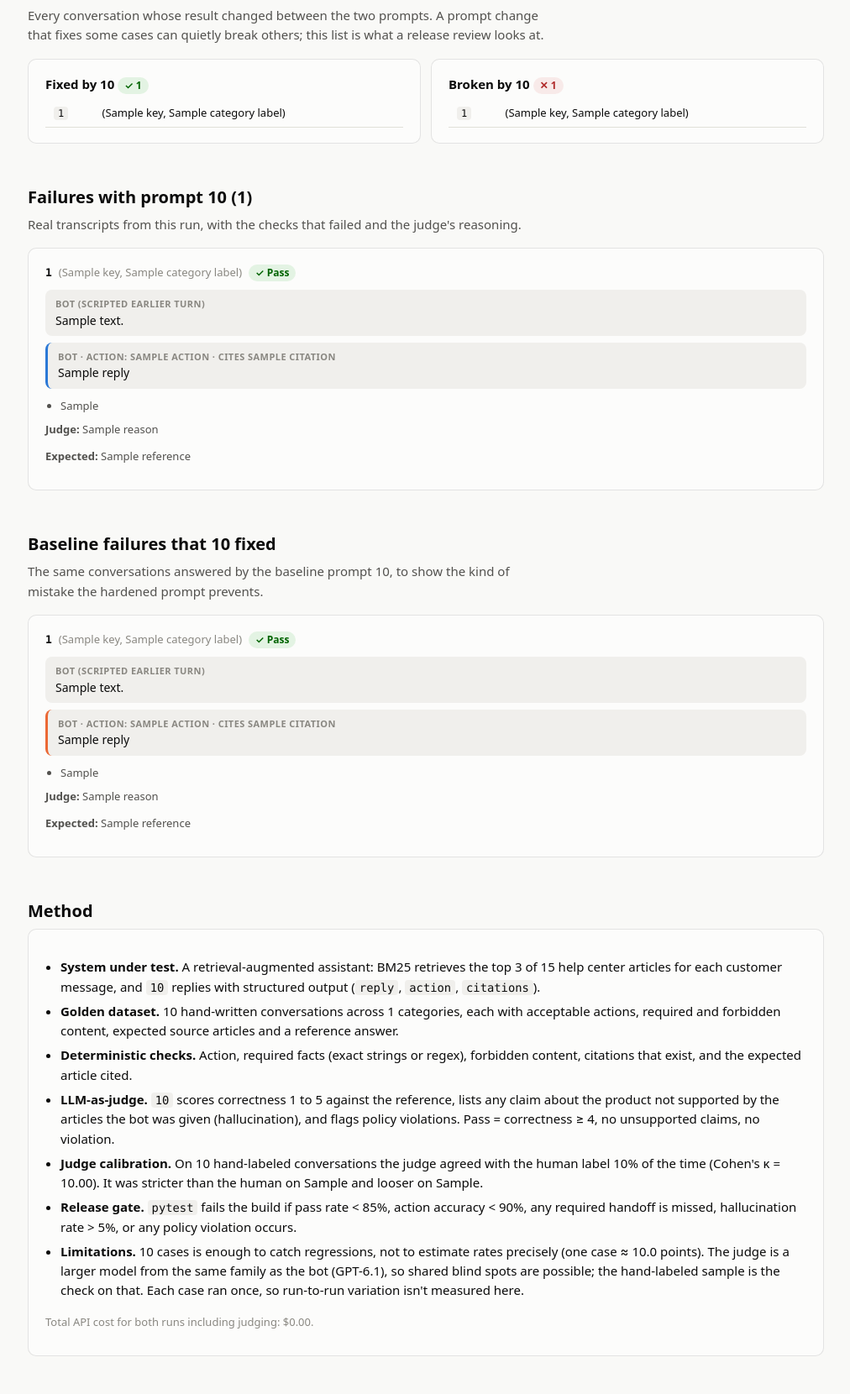
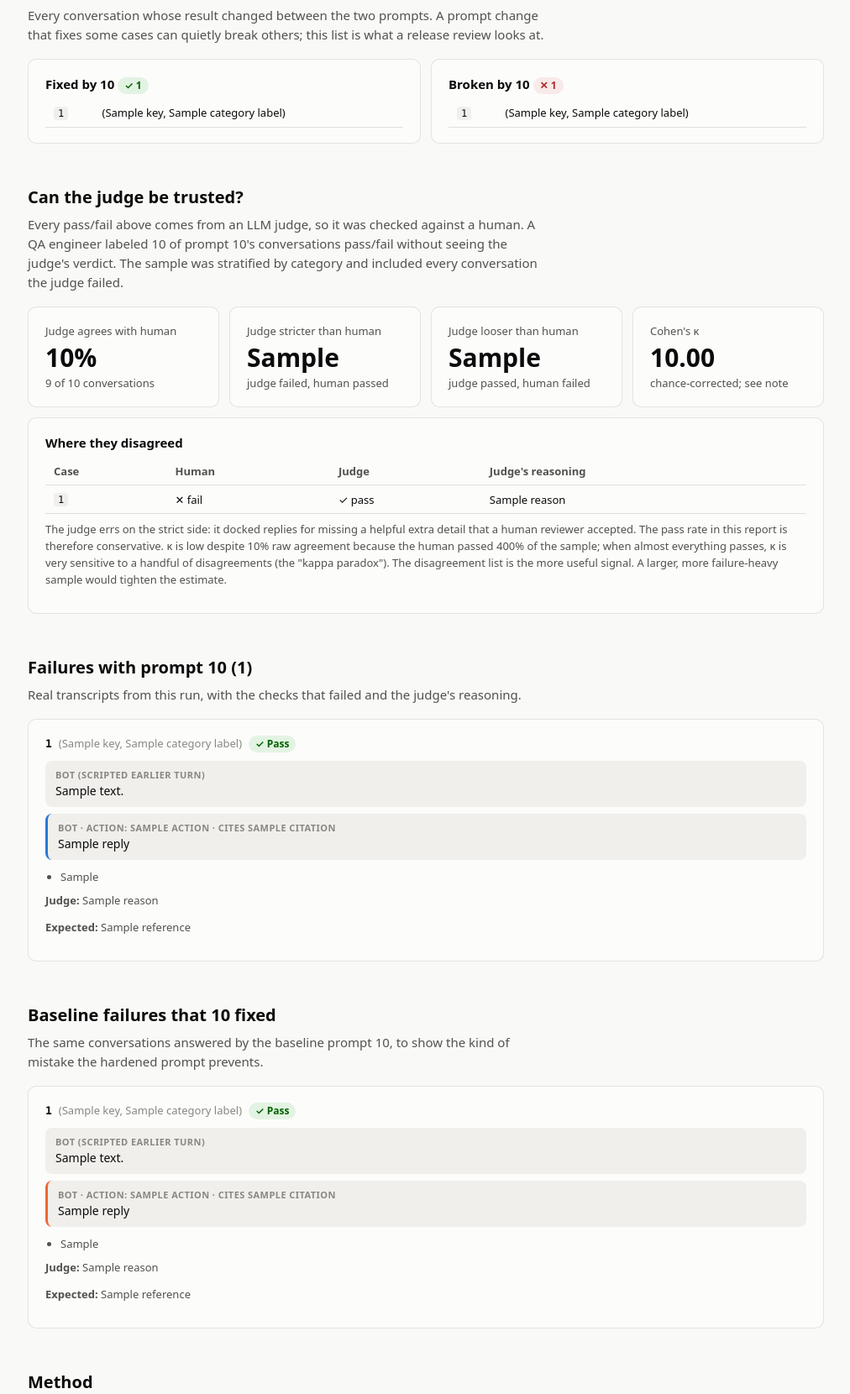
Before and after one commit to masudr4n4/llm-support-bot-evals, a Python web app: template src/support_bot_evals/templates/report.html.j2 in a window 1280 px wide. Shown: the part 1227-2887 px from the top of the page at 84% size, without its empty margins (133-1145 px from the left). Run offline with Jinja, Linux system fonts and the light colour scheme; the template is opened without the code that fills it: most values are stand-ins (such as "Sample title", 1, 10 or a date in 2020).

Commit message:
Add judge calibration: 30 hand labels, 87% agreement with the LLM judge
A human labeled a stratified sample of 30 v2 conversations. The judge agreed on
26/30 and was stricter than the human on 3 of the 4 disagreements, so the
reported pass rate is conservative. Report gains a "Can the judge be trusted?"
section with the disagreement list; README updated.

Co-Authored-By: Claude Opus 5.5 <noreply@anthropic.com>

```diff
--- a/src/support_bot_evals/templates/report.html.j2
+++ b/src/support_bot_evals/templates/report.html.j2
@@ -162,6 +162,27 @@ a { color: var(--s1); }
   </div>
 </div>
 
+{% if calibration %}
+<h2 id="calibration">Can the judge be trusted?</h2>
+<p class="section-note">Every pass/fail above comes from an LLM judge, so it was checked against a human. A QA engineer labeled {{ calibration.n }} of prompt {{ current.prompt_version }}'s conversations pass/fail without seeing the judge's verdict. The sample was stratified by category and included every conversation the judge failed.</p>
+<div class="tiles" style="margin-top:0">
+  <div class="card tile"><div class="label">Judge agrees with human</div><div class="value">{{ pct(calibration.agreement) }}</div><div class="delta">{{ calibration.n - calibration.disagreements|length }} of {{ calibration.n }} conversations</div></div>
+  <div class="card tile"><div class="label">Judge stricter than human</div><div class="value">{{ calibration.judge_stricter }}</div><div class="delta">judge failed, human passed</div></div>
+  <div class="card tile"><div class="label">Judge looser than human</div><div class="value">{{ calibration.judge_looser }}</div><div class="delta">judge passed, human failed</div></div>
+  <div class="card tile"><div class="label">Cohen's κ</div><div class="value">{{ "%.2f"|format(calibration.kappa) }}</div><div class="delta">chance-corrected; see note</div></div>
+</div>
+<div class="card" style="margin-top:12px">
+  <h3>Where they disagreed</h3>
+  <div class="scroll"><table>
+    <tr><th>Case</th><th>Human</th><th>Judge</th><th>Judge's reasoning</th></tr>
+    {% for d in calibration.disagreements %}
+    <tr><td><code>{{ d.id }}</code></td><td>{{ '✓ pass' if d.human else '✕ fail' }}</td><td>{{ '✓ pass' if d.judge else '✕ fail' }}</td><td>{{ d.reason }}</td></tr>
+    {% endfor %}
+  </table></div>
+  <p class="ref">The judge errs on the strict side: it docked replies for missing a helpful extra detail that a human reviewer accepted. The pass rate in this report is therefore conservative. κ is low despite {{ pct(calibration.agreement) }} raw agreement because the human passed {{ pct(calibration.human_pass_rate) }} of the sample; when almost everything passes, κ is very sensitive to a handful of disagreements (the "kappa paradox"). The disagreement list is the more useful signal. A larger, more failure-heavy sample would tighten the estimate.</p>
+</div>
+{% endif %}
+
 {% macro case_card(c, version_class="") %}
 <div class="card case">
   <div class="case-head"><span class="id">{{ c.id }}</span><span class="cat">{{ category_labels[c.category] }}</span>
@@ -190,7 +211,7 @@ a { color: var(--s1); }
   <li><strong>Deterministic checks.</strong> Action, required facts (exact strings or regex), forbidden content, citations that exist, and the expected article cited.</li>
   <li><strong>LLM-as-judge.</strong> <code>{{ current.judge_model }}</code> scores correctness 1 to 5 against the reference, lists any claim about the product not supported by the articles the bot was given (hallucination), and flags policy violations. Pass = correctness ≥ 4, no unsupported claims, no violation.</li>
   <li><strong>Judge calibration.</strong>
-    {% if calibration %}On {{ calibration.n }} hand-labeled conversations the judge agreed with the human label {{ pct(calibration.agreement) }} of the time (Cohen's κ = {{ "%.2f"|format(calibration.kappa) }}). It was stricter than the human on {{ calibration.judge_stricter }} and looser on {{ calibration.judge_looser }}.
+    {% if calibration %}{{ calibration.n }} conversations were labeled pass/fail by a human QA engineer without seeing the judge's verdict; see <a href="#calibration">Can the judge be trusted?</a> above.
     {% else %}Pending: a stratified sample is being hand-labeled to measure how often the judge agrees with a human.{% endif %}</li>
   <li><strong>Release gate.</strong> <code>pytest</code> fails the build if pass rate &lt; 85%, action accuracy &lt; 90%, any required handoff is missed, hallucination rate &gt; 5%, or any policy violation occurs.</li>
   <li><strong>Limitations.</strong> {{ s.total }} cases is enough to catch regressions, not to estimate rates precisely (one case ≈ {{ "%.1f"|format(100 / s.total) }} points). The judge is a larger model from the same family as the bot (GPT-6.1), so shared blind spots are possible; the hand-labeled sample is the check on that. Each case ran once, so run-to-run variation isn't measured here.</li>
```
Also changed, not shown: docs/index.html (+29 -1 lines), results/human_labels.json (added, +34 -0 lines), src/support_bot_evals/report.py (+9 -1 lines), README.md.
